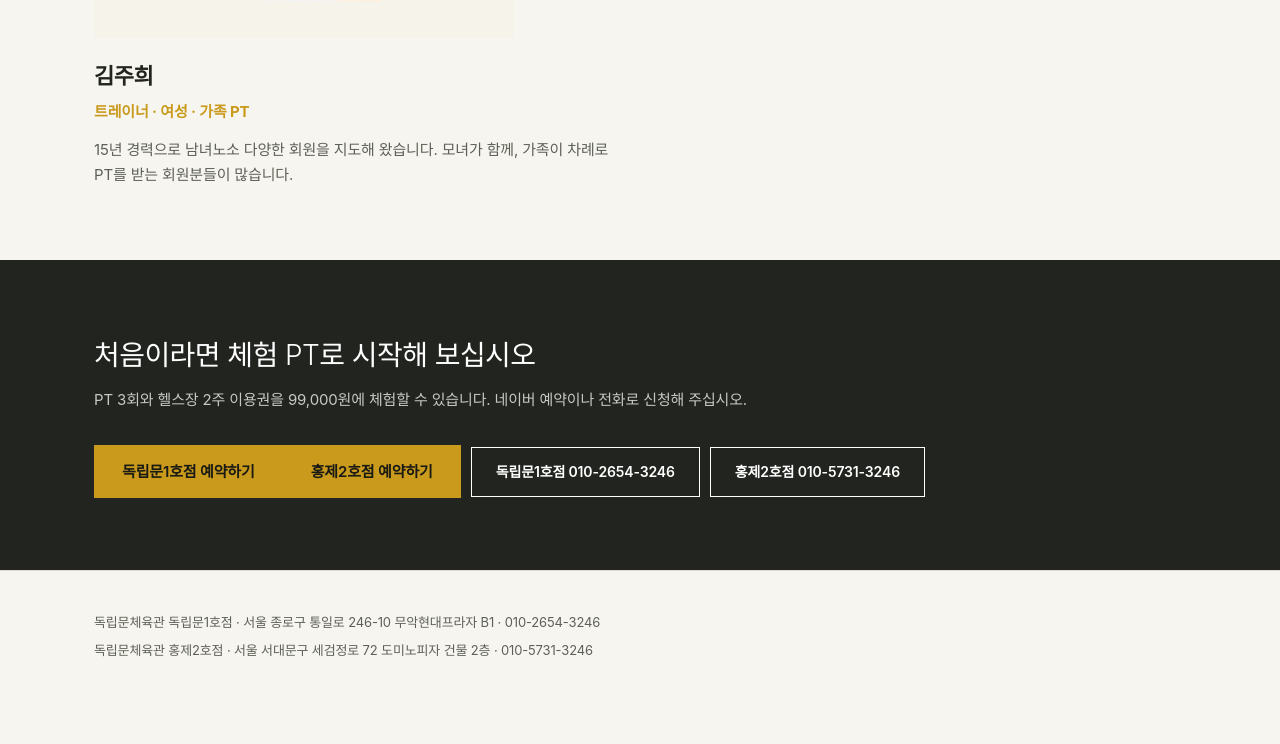
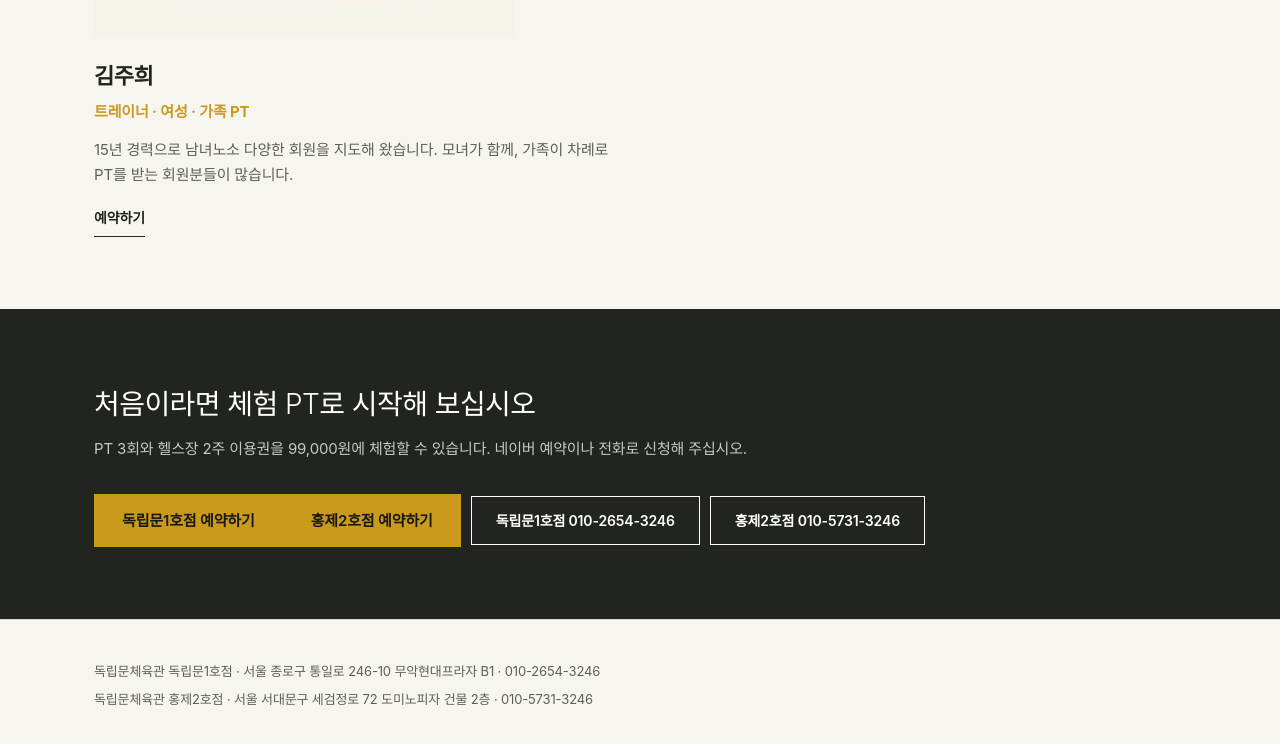
Before and after one commit to dongnimmungym/dongnimmungym.github.io, a plain HTML site: page b1/trainers/index.html in a window 1280 px wide. Shown: the part 2293-3037 px from the top of the page. Before the commit the page ends 3011 px from the top, so only its background shows below. Drawn offline with Linux system fonts and the light colour scheme; a web font is replaced by a local one.

Commit message:
트레이너: 김주희 카드에 예약하기 링크 추가 (PT 사전신청)

```diff
--- a/b1/trainers/index.html
+++ b/b1/trainers/index.html
@@ -48,6 +48,7 @@
 </div><div class="tcard">
   <img src="/photos/juhee.jpg" alt="김주희 프로필">
   <h3>김주희</h3><div class="role">트레이너 · 여성 · 가족 PT</div><p>15년 경력으로 남녀노소 다양한 회원을 지도해 왔습니다. 모녀가 함께, 가족이 차례로 PT를 받는 회원분들이 많습니다.</p>
+  <a href="https://booking.naver.com/booking/13/bizes/1138588/items/8254537" class="ulink" target="_blank" rel="noopener noreferrer">예약하기</a>
 </div></div></section>
 </main>
 <section class="cta"><div class="wrap">
```
